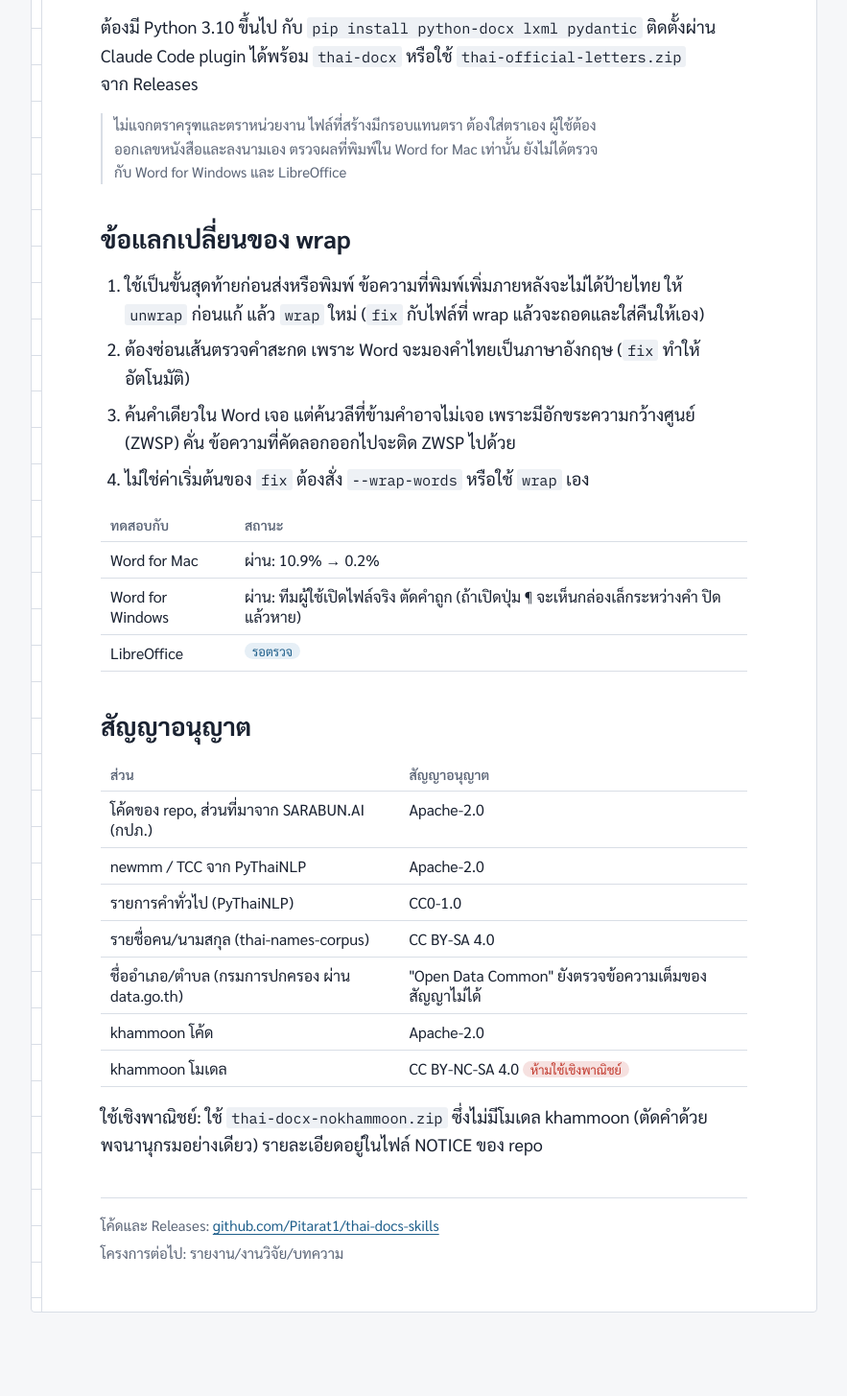
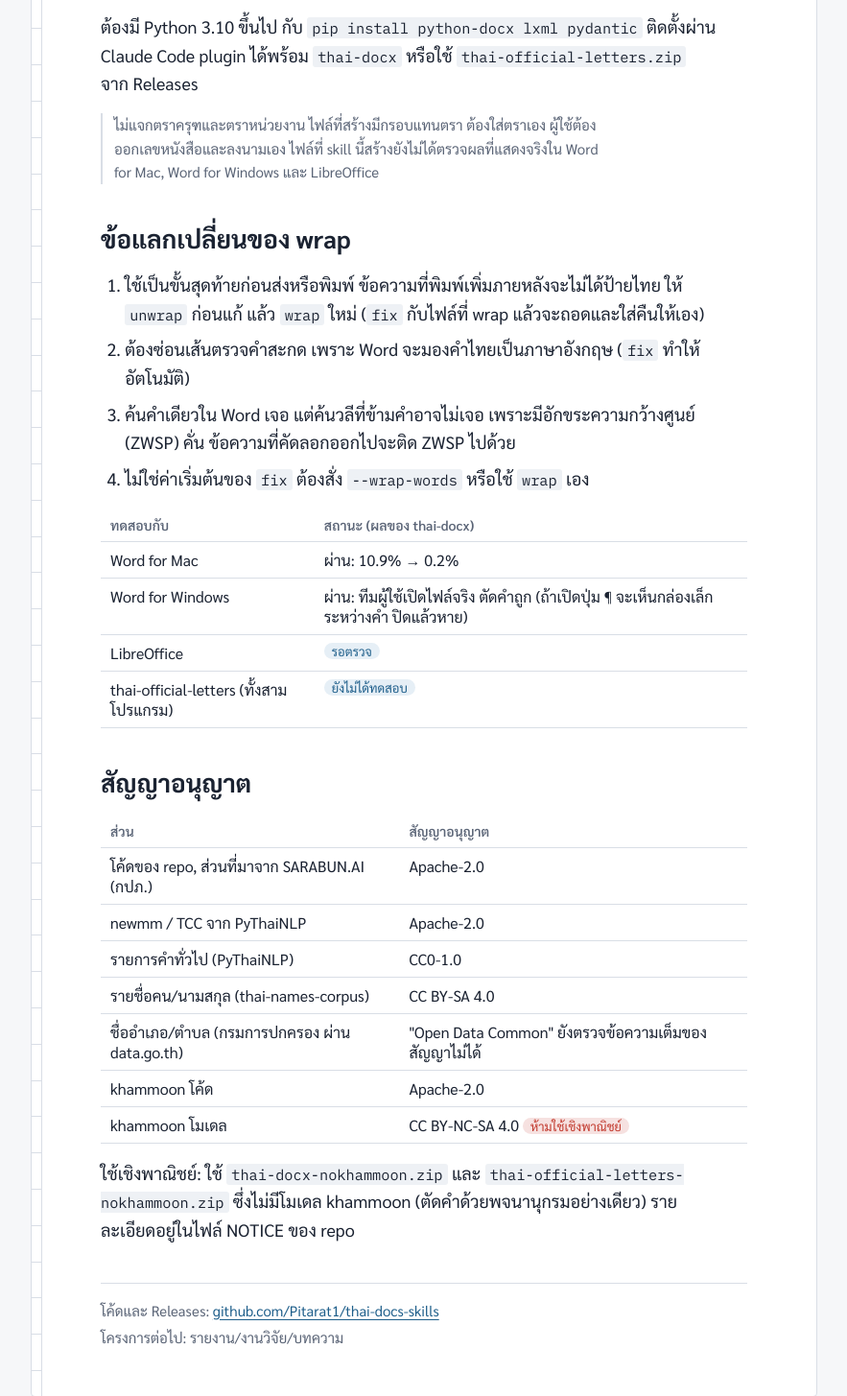
Before and after one commit to Pitarat1/thai-docs-skills, a plain HTML site: page site/index.html in a window 1280 px wide. Shown: the part 2393-3848 px from the top of the page at 96% size, without its empty margins (198-1081 px from the left). Drawn offline with Linux system fonts and the light colour scheme.

Commit message:
docs: แก้ถ้อยคำสถานะการทดสอบของ thai-official-letters และ NOTICE
Co-Authored-By: Claude Sonnet 5.5 <noreply@anthropic.com>

```diff
--- a/site/index.html
+++ b/site/index.html
@@ -211,7 +211,7 @@ python "&lt;โฟลเดอร์ skill&gt;/scripts/thaigov.py" render memo.j
 <span class="c"># ตรวจไฟล์</span>
 python "&lt;โฟลเดอร์ skill&gt;/scripts/thaigov.py" check memo.docx</pre><button class="copy" type="button">คัดลอก</button></div>
     <p>ต้องมี Python 3.10 ขึ้นไป กับ <code class="i">pip install python-docx lxml pydantic</code> ติดตั้งผ่าน Claude Code plugin ได้พร้อม <code class="i">thai-docx</code> หรือใช้ <code class="i">thai-official-letters.zip</code> จาก Releases</p>
-    <p class="note">ไม่แจกตราครุฑและตราหน่วยงาน ไฟล์ที่สร้างมีกรอบแทนตรา ต้องใส่ตราเอง ผู้ใช้ต้องออกเลขหนังสือและลงนามเอง ตรวจผลที่พิมพ์ใน Word for Mac เท่านั้น ยังไม่ได้ตรวจกับ Word for Windows และ LibreOffice</p>
+    <p class="note">ไม่แจกตราครุฑและตราหน่วยงาน ไฟล์ที่สร้างมีกรอบแทนตรา ต้องใส่ตราเอง ผู้ใช้ต้องออกเลขหนังสือและลงนามเอง ไฟล์ที่ skill นี้สร้างยังไม่ได้ตรวจผลที่แสดงจริงใน Word for Mac, Word for Windows และ LibreOffice</p>
   </section>
 
   <section aria-labelledby="h-trade">
@@ -224,11 +224,12 @@ python "&lt;โฟลเดอร์ skill&gt;/scripts/thaigov.py" check memo.do
     </ol>
     <div class="tbl">
       <table>
-        <thead><tr><th>ทดสอบกับ</th><th>สถานะ</th></tr></thead>
+        <thead><tr><th>ทดสอบกับ</th><th>สถานะ (ผลของ thai-docx)</th></tr></thead>
         <tbody>
           <tr><td>Word for Mac</td><td>ผ่าน: 10.9% → 0.2%</td></tr>
           <tr><td>Word for Windows</td><td>ผ่าน: ทีมผู้ใช้เปิดไฟล์จริง ตัดคำถูก (ถ้าเปิดปุ่ม ¶ จะเห็นกล่องเล็กระหว่างคำ ปิดแล้วหาย)</td></tr>
           <tr><td>LibreOffice</td><td><span class="pill q">รอตรวจ</span></td></tr>
+          <tr><td>thai-official-letters (ทั้งสามโปรแกรม)</td><td><span class="pill q">ยังไม่ได้ทดสอบ</span></td></tr>
         </tbody>
       </table>
     </div>
@@ -250,7 +251,7 @@ python "&lt;โฟลเดอร์ skill&gt;/scripts/thaigov.py" check memo.do
         </tbody>
       </table>
     </div>
-    <p>ใช้เชิงพาณิชย์: ใช้ <code class="i">thai-docx-nokhammoon.zip</code> ซึ่งไม่มีโมเดล khammoon (ตัดคำด้วยพจนานุกรมอย่างเดียว) รายละเอียดอยู่ในไฟล์ NOTICE ของ repo</p>
+    <p>ใช้เชิงพาณิชย์: ใช้ <code class="i">thai-docx-nokhammoon.zip</code> และ <code class="i">thai-official-letters-nokhammoon.zip</code> ซึ่งไม่มีโมเดล khammoon (ตัดคำด้วยพจนานุกรมอย่างเดียว) รายละเอียดอยู่ในไฟล์ NOTICE ของ repo</p>
   </section>
 
   <footer>
```
Also changed, not shown: 4 other files.
